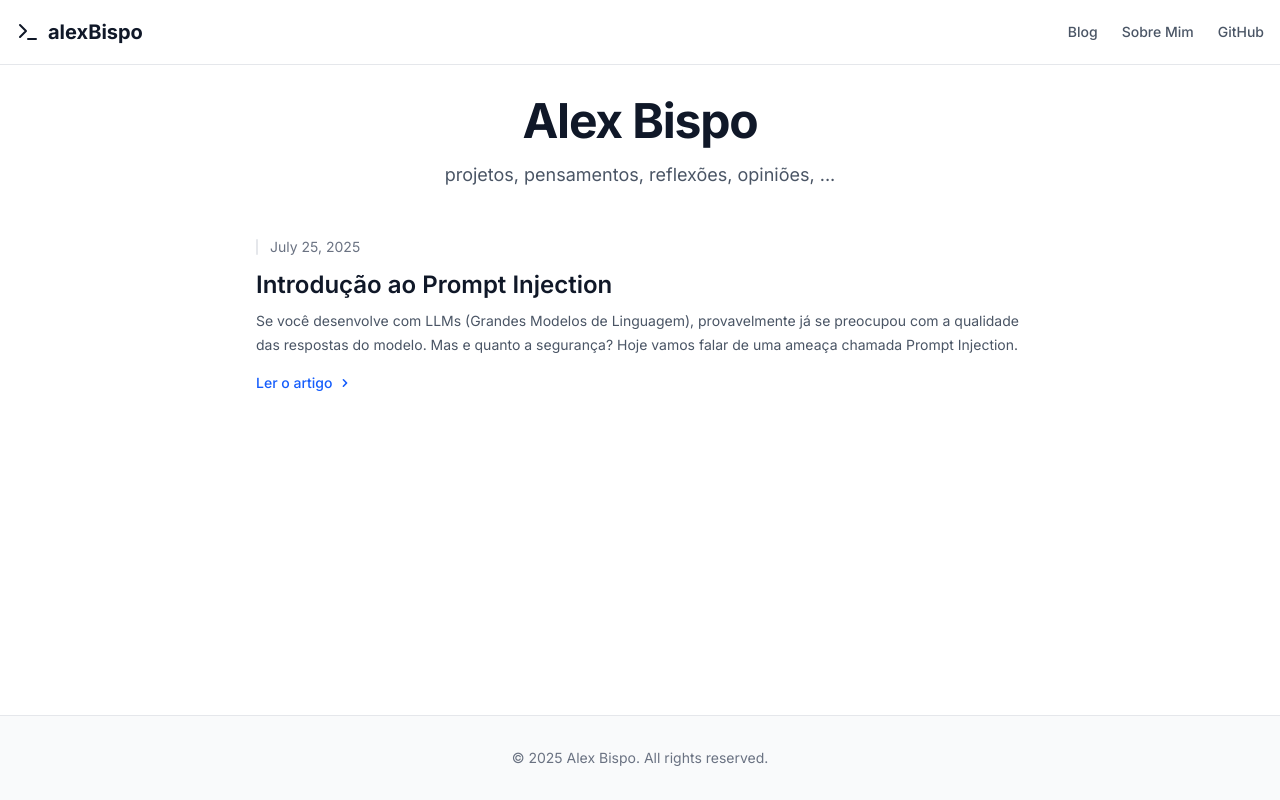
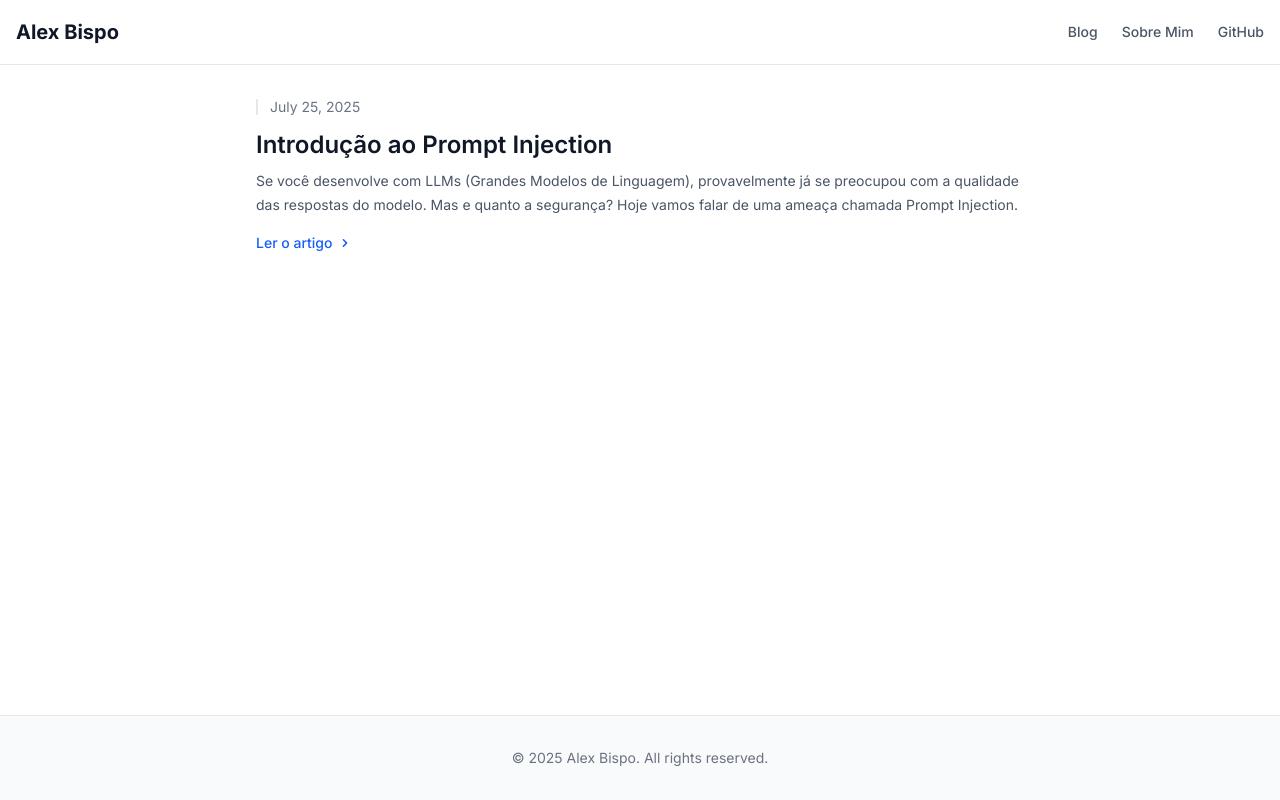
Before and after one commit to alexbispo/alexbispo.github.io, a Next.js app: page / in a window 1280 px wide. Built offline with nearby package versions, Linux system fonts and the light colour scheme.

Commit message:
refactor: Remove redundant homepage intro and simplify global header branding.

```diff
--- a/src/app/page.tsx
+++ b/src/app/page.tsx
@@ -7,15 +7,6 @@ export default function Home() {
 
   return (
     <div className="max-w-3xl mx-auto">
-      <div className="mb-12 text-center">
-        <h1 className="text-4xl font-bold tracking-tight text-gray-900 dark:text-gray-100 sm:text-5xl mb-4">
-          Alex Bispo
-        </h1>
-        <p className="text-lg text-gray-600 dark:text-gray-400">
-          projetos, pensamentos, reflexões, opiniões, ...
-        </p>
-      </div>
-
       <div className="space-y-10">
         {allPostsData.map((post) => (
           <PostCard key={post.slug} post={post} />
--- a/src/components/Header.tsx
+++ b/src/components/Header.tsx
@@ -6,8 +6,7 @@ export default function Header() {
         <header className="border-b border-gray-200 dark:border-gray-800 bg-white dark:bg-gray-950 sticky top-0 z-10">
             <div className="container mx-auto px-4 h-16 flex items-center justify-between">
                 <Link href="/" className="flex items-center gap-2 font-bold text-xl text-gray-900 dark:text-gray-100 hover:text-blue-600 dark:hover:text-blue-400 transition-colors">
-                    <Terminal className="w-6 h-6" />
-                    <span>alexBispo</span>
+                    <span>Alex Bispo</span>
                 </Link>
                 <nav className="flex gap-6 text-sm font-medium text-gray-600 dark:text-gray-400">
                     <Link href="/" className="hover:text-gray-900 dark:hover:text-gray-100 transition-colors">
```
